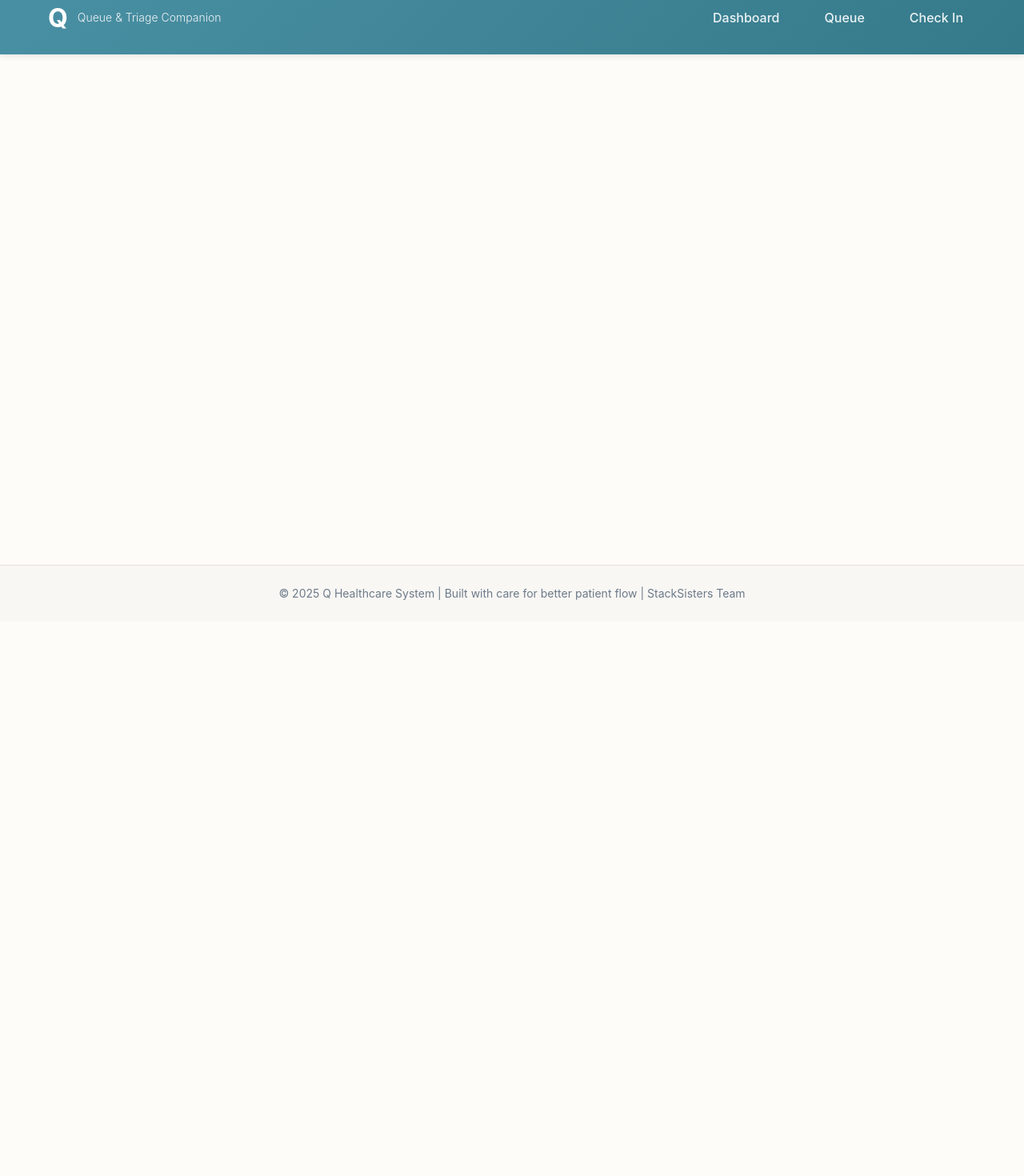
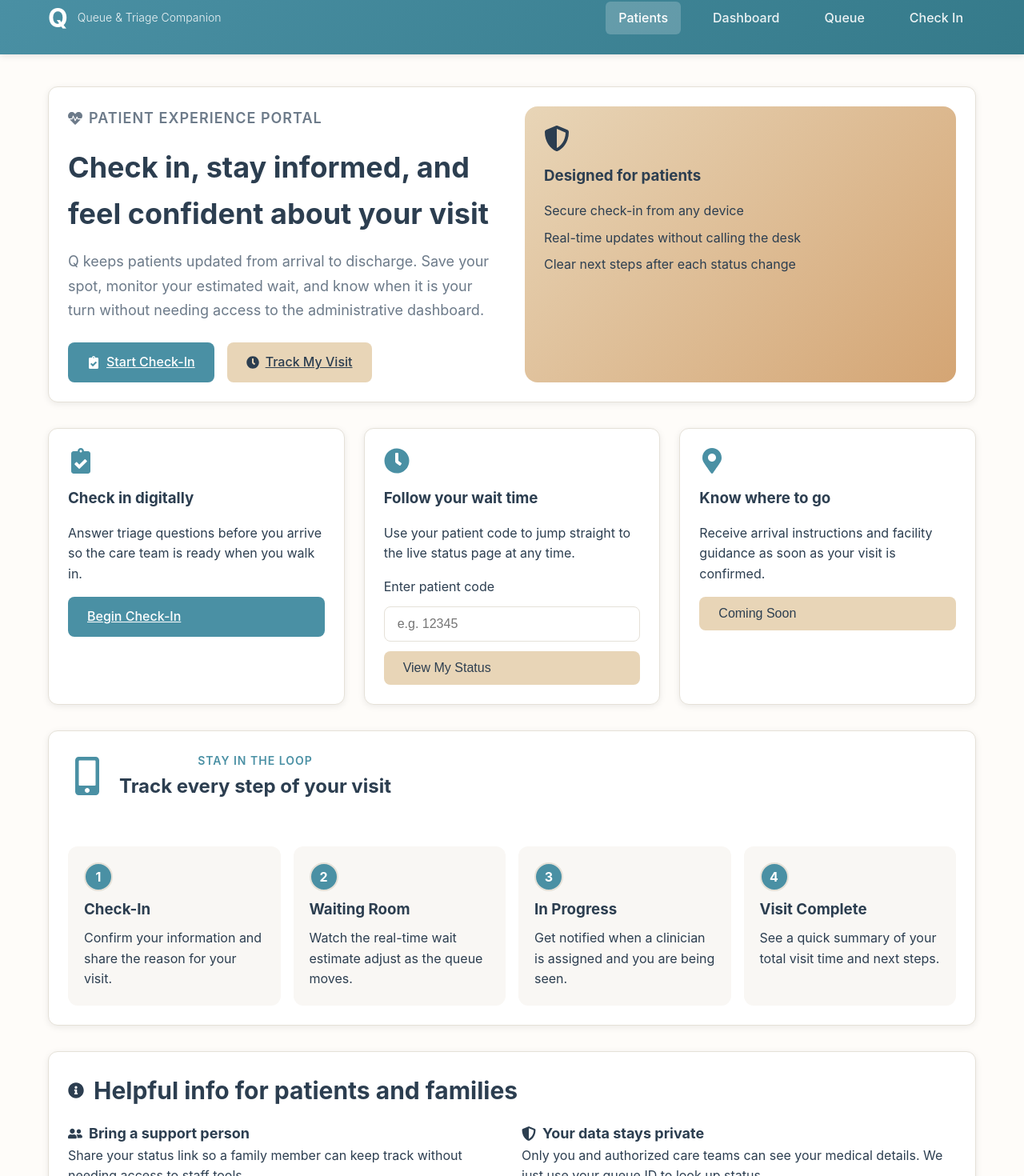
Before and after one commit to SineMag/Q, a React (Vite) app in the folder frontend/: page /patients in a window 1280 px wide. Shown: the part 23-1493 px from the top of the page at 80% size. Before the commit the page ends 800 px from the top, so only its background shows below. Built offline with nearby package versions, Linux system fonts and the light colour scheme; no server answers.

Commit message:
feat: added the patients page in front end

```diff
--- a/frontend/src/App.tsx
+++ b/frontend/src/App.tsx
@@ -4,13 +4,15 @@ import Dashboard from './pages/Dashboard';
 import PatientCheckIn from './pages/PatientCheckIn';
 import PatientStatus from './pages/PatientStatus';
 import QueueView from './pages/QueueView';
+import Patients from './pages/Patients';
 
 function App() {
   return (
     <Router>
       <Layout>
         <Routes>
-          <Route path="/" element={<Navigate to="/dashboard" replace />} />
+          <Route path="/" element={<Navigate to="/patients" replace />} />
+          <Route path="/patients" element={<Patients />} />
           <Route path="/dashboard" element={<Dashboard />} />
           <Route path="/check-in" element={<PatientCheckIn />} />
           <Route path="/queue" element={<QueueView />} />
--- a/frontend/src/components/Layout.tsx
+++ b/frontend/src/components/Layout.tsx
@@ -1,5 +1,5 @@
-import { Link, useLocation } from 'react-router-dom';
-import './Layout.css';
+import { Link, useLocation } from "react-router-dom";
+import "./Layout.css";
 
 interface LayoutProps {
   children: React.ReactNode;
@@ -7,6 +7,12 @@ interface LayoutProps {
 
 export default function Layout({ children }: LayoutProps) {
   const location = useLocation();
+
+  const isActive = (path: string) => {
+    return (
+      location.pathname === path || location.pathname.startsWith(`${path}/`)
+    );
+  };
 
   return (
     <div className="layout">
@@ -19,20 +25,23 @@ export default function Layout({ children }: LayoutProps) {
             </Link>
             <nav className="nav">
               <Link
+                to="/patients"
+                className={isActive("/patients") ? "active" : ""}
+              >
+                Patients
+              </Link>
+              <Link
                 to="/dashboard"
-                className={location.pathname === '/dashboard' ? 'active' : ''}
+                className={isActive("/dashboard") ? "active" : ""}
               >
                 Dashboard
               </Link>
-              <Link
-                to="/queue"
-                className={location.pathname === '/queue' ? 'active' : ''}
-              >
+              <Link to="/queue" className={isActive("/queue") ? "active" : ""}>
                 Queue
               </Link>
               <Link
                 to="/check-in"
-                className={location.pathname === '/check-in' ? 'active' : ''}
+                className={isActive("/check-in") ? "active" : ""}
               >
                 Check In
               </Link>
@@ -41,13 +50,14 @@ export default function Layout({ children }: LayoutProps) {
         </div>
       </header>
       <main className="main">
-        <div className="container">
-          {children}
-        </div>
+        <div className="container">{children}</div>
       </main>
       <footer className="footer">
         <div className="container">
-          <p>&copy; 2025 Q Healthcare System | Built with care for better patient flow | StackSisters Team</p>
+          <p>
+            &copy; 2025 Q Healthcare System | Built with care for better patient
+            flow | StackSisters Team
+          </p>
         </div>
       </footer>
     </div>
--- /dev/null
+++ b/frontend/src/pages/Patients.css
@@ -0,0 +1,176 @@
+.patients-page {
+  display: flex;
+  flex-direction: column;
+  gap: 32px;
+}
+
+.patients-hero {
+  display: grid;
+  grid-template-columns: repeat(auto-fit, minmax(280px, 1fr));
+  gap: 32px;
+}
+
+.hero-text h1 {
+  font-size: 36px;
+  margin: 16px 0;
+  color: var(--color-text);
+}
+
+.hero-text p {
+  font-size: 18px;
+  color: var(--color-text-light);
+  line-height: 1.7;
+}
+
+.hero-tag {
+  display: inline-flex;
+  align-items: center;
+  gap: 8px;
+  font-size: 14px;
+  text-transform: uppercase;
+  letter-spacing: 1px;
+  color: var(--color-primary);
+  font-weight: 600;
+}
+
+.hero-actions {
+  display: flex;
+  gap: 16px;
+  flex-wrap: wrap;
+  margin-top: 24px;
+}
+
+.hero-card {
+  background: linear-gradient(135deg, var(--color-secondary) 0%, var(--color-accent) 100%);
+  border-radius: 16px;
+  padding: 24px;
+  color: var(--color-text);
+  display: flex;
+  flex-direction: column;
+  gap: 16px;
+}
+
+.hero-card-icon {
+  font-size: 32px;
+  color: var(--color-text);
+}
+
+.hero-card ul {
+  list-style: none;
+  padding: 0;
+  margin: 0;
+  display: flex;
+  flex-direction: column;
+  gap: 8px;
+  color: var(--color-text);
+}
+
+.patients-quick-actions {
+  display: grid;
+  grid-template-columns: repeat(auto-fit, minmax(260px, 1fr));
+  gap: 24px;
+}
+
+.action-card {
+  display: flex;
+  flex-direction: column;
+  gap: 16px;
+  min-height: 100%;
+}
+
+.action-icon {
+  font-size: 32px;
+  color: var(--color-primary);
+}
+
+.status-form {
+  display: flex;
+  flex-direction: column;
+  gap: 12px;
+}
+
+.status-error {
+  color: var(--triage-urgent);
+  font-size: 14px;
+  margin: -4px 0 4px;
+}
+
+.patients-status {
+  display: flex;
+  flex-direction: column;
+  gap: 24px;
+}
+
+.status-header {
+  display: flex;
+  align-items: center;
+  gap: 16px;
+}
+
+.status-icon {
+  font-size: 48px;
+  color: var(--color-primary);
+}
+
+.status-steps {
+  display: grid;
+  grid-template-columns: repeat(auto-fit, minmax(220px, 1fr));
+  gap: 16px;
+}
+
+.status-step {
+  background: var(--color-bg-secondary);
+  border-radius: 12px;
+  padding: 20px;
+  display: flex;
+  flex-direction: column;
+  gap: 8px;
+}
+
+.step-number {
+  width: 36px;
+  height: 36px;
+  border-radius: 50%;
+  background: var(--color-primary);
+  color: white;
+  display: flex;
+  align-items: center;
+  justify-content: center;
+  font-weight: 700;
+}
+
+.patients-faq {
+  display: flex;
+  flex-direction: column;
+  gap: 16px;
+}
+
+.faq-header {
+  display: flex;
+  align-items: center;
+  gap: 12px;
+  font-size: 20px;
+}
+
+.faq-grid {
+  display: grid;
+  grid-template-columns: repeat(auto-fit, minmax(260px, 1fr));
+  gap: 24px;
+}
+
+.faq-grid h3 {
+  display: flex;
+  align-items: center;
+  gap: 8px;
+  font-size: 18px;
+}
+
+@media (max-width: 768px) {
+  .hero-text h1 {
+    font-size: 30px;
+  }
+
+  .hero-actions {
+    flex-direction: column;
+  }
+}
--- /dev/null
+++ b/frontend/src/pages/Patients.tsx
@@ -0,0 +1,182 @@
+import { useState } from 'react';
+import { Link, useNavigate } from 'react-router-dom';
+import {
+  FaHeartbeat,
+  FaClipboardCheck,
+  FaClock,
+  FaMapMarkerAlt,
+  FaMobileAlt,
+  FaShieldAlt,
+  FaUserFriends,
+  FaInfoCircle,
+} from 'react-icons/fa';
+import './Patients.css';
+
+export default function Patients() {
+  const [patientId, setPatientId] = useState('');
+  const [statusError, setStatusError] = useState('');
+  const navigate = useNavigate();
+
+  const handleStatusLookup = (event: React.FormEvent) => {
+    event.preventDefault();
+    const normalizedId = patientId.trim();
+    if (!normalizedId) {
+      setStatusError('Enter your patient code to continue.');
+      return;
+    }
+
+    const safeId = normalizedId.match(/^[a-zA-Z0-9-]+$/);
+    if (!safeId) {
+      setStatusError('Use only letters, numbers, or dashes in your code.');
+      return;
+    }
+
+    setStatusError('');
+    navigate(`/status/${encodeURIComponent(normalizedId)}`);
+  };
+
+  return (
+    <div className="patients-page">
+      <section className="patients-hero card">
+        <div className="hero-text">
+          <p className="hero-tag">
+            <FaHeartbeat aria-hidden="true" /> Patient Experience Portal
+          </p>
+          <h1>Check in, stay informed, and feel confident about your visit</h1>
+          <p>
+            Q keeps patients updated from arrival to discharge. Save your spot, monitor your
+            estimated wait, and know when it is your turn without needing access to the
+            administrative dashboard.
+          </p>
+          <div className="hero-actions">
+            <Link to="/check-in" className="btn btn-primary">
+              <FaClipboardCheck aria-hidden="true" />
+              Start Check-In
+            </Link>
+            <a href="#track-status" className="btn btn-secondary">
+              <FaClock aria-hidden="true" />
+              Track My Visit
+            </a>
+          </div>
+        </div>
+        <div className="hero-card">
+          <FaShieldAlt aria-hidden="true" className="hero-card-icon" />
+          <h3>Designed for patients</h3>
+          <ul>
+            <li>Secure check-in from any device</li>
+            <li>Real-time updates without calling the desk</li>
+            <li>Clear next steps after each status change</li>
+          </ul>
+        </div>
+      </section>
+
+      <section className="patients-quick-actions">
+        <div className="action-card card">
+          <FaClipboardCheck aria-hidden="true" className="action-icon" />
+          <h3>Check in digitally</h3>
+          <p>
+            Answer triage questions before you arrive so the care team is ready when you walk in.
+          </p>
+          <Link to="/check-in" className="btn btn-primary">
+            Begin Check-In
+          </Link>
+        </div>
+        <div className="action-card card">
+          <FaClock aria-hidden="true" className="action-icon" />
+          <h3>Follow your wait time</h3>
+          <p>Use your patient code to jump straight to the live status page at any time.</p>
+          <form className="status-form" onSubmit={handleStatusLookup}>
+            <label htmlFor="patient-id">Enter patient code</label>
+            <input
+              id="patient-id"
+              className="input"
+              placeholder="e.g. 12345"
+              value={patientId}
+              onChange={(event) => {
+                setPatientId(event.target.value);
+                if (statusError) setStatusError('');
+              }}
+            />
+            {statusError && <p className="status-error">{statusError}</p>}
+            <button type="submit" className="btn btn-secondary">
+              View My Status
+            </button>
+          </form>
+        </div>
+        <div className="action-card card">
+          <FaMapMarkerAlt aria-hidden="true" className="action-icon" />
+          <h3>Know where to go</h3>
+          <p>
+            Receive arrival instructions and facility guidance as soon as your visit is confirmed.
+          </p>
+          <button type="button" className="btn btn-secondary" disabled>
+            Coming Soon
+          </button>
+        </div>
+      </section>
+
+      <section id="track-status" className="patients-status card">
+        <div className="status-header">
+          <FaMobileAlt aria-hidden="true" className="status-icon" />
+          <div>
+            <p className="hero-tag">Stay in the loop</p>
+            <h2>Track every step of your visit</h2>
+          </div>
+        </div>
+        <div className="status-steps">
+          {[
+            {
+              title: 'Check-In',
+              description: 'Confirm your information and share the reason for your visit.',
+            },
+            {
+              title: 'Waiting Room',
+              description: 'Watch the real-time wait estimate adjust as the queue moves.',
+            },
+            {
+              title: 'In Progress',
+              description: 'Get notified when a clinician is assigned and you are being seen.',
+            },
+            {
+              title: 'Visit Complete',
+              description: 'See a quick summary of your total visit time and next steps.',
+            },
+          ].map((step, index) => (
+            <div key={step.title} className="status-step">
+              <div className="step-number">{index + 1}</div>
+              <h3>{step.title}</h3>
+              <p>{step.description}</p>
+            </div>
+          ))}
+        </div>
+      </section>
+
+      <section className="patients-faq card">
+        <div className="faq-header">
+          <FaInfoCircle aria-hidden="true" />
+          <h2>Helpful info for patients and families</h2>
+        </div>
+        <div className="faq-grid">
+          <div>
+            <h3>
+              <FaUserFriends aria-hidden="true" /> Bring a support person
+            </h3>
+            <p>
+              Share your status link so a family member can keep track without needing access to
+              staff tools.
+            </p>
+          </div>
+          <div>
+            <h3>
+              <FaShieldAlt aria-hidden="true" /> Your data stays private
+            </h3>
+            <p>
+              Only you and authorized care teams can see your medical details. We just use your
+              queue ID to look up status.
+            </p>
+          </div>
+        </div>
+      </section>
+    </div>
+  );
+}
--- a/frontend/src/pages/QueueView.css
+++ b/frontend/src/pages/QueueView.css
@@ -178,6 +178,22 @@
   gap: 8px;
 }
 
+.assign-staff-header {
+  display: flex;
+  justify-content: space-between;
+  align-items: center;
+  gap: 12px;
+}
+
+.availability-hint {
+  display: flex;
+  align-items: center;
+  gap: 6px;
+  font-size: 12px;
+  color: var(--color-success);
+  font-weight: 600;
+}
+
 .assign-staff label {
   font-weight: 500;
   color: var(--color-text);
```
Also changed, not shown: frontend/src/pages/QueueView.tsx (+8 -2 lines).
